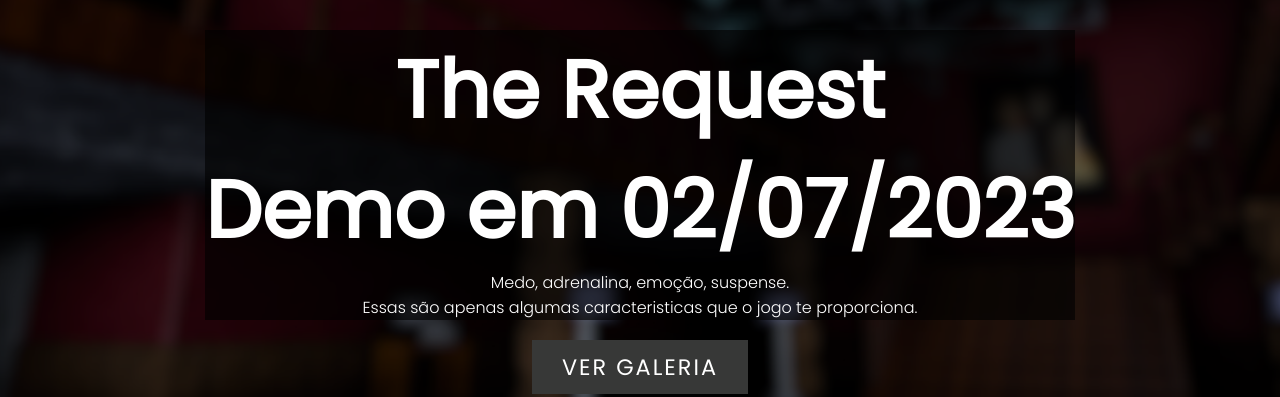
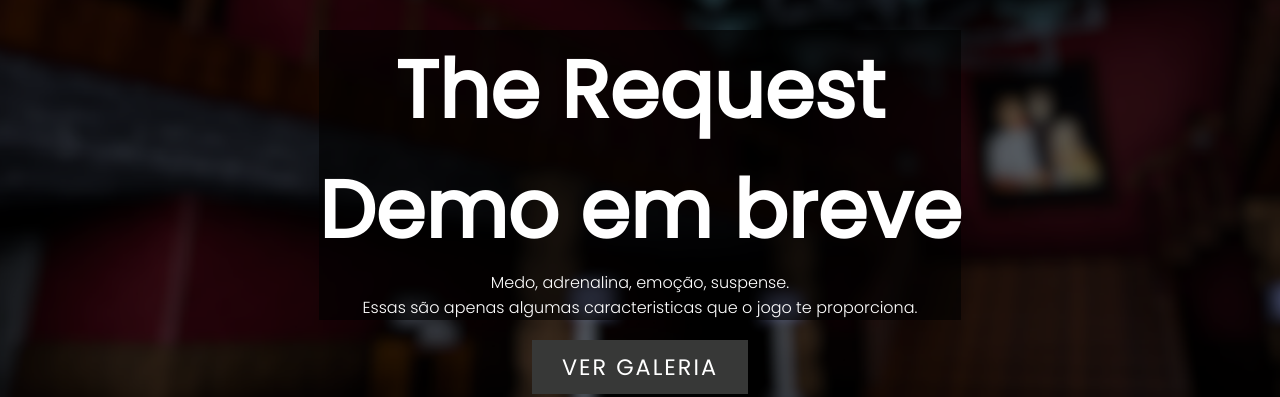
Before and after one commit to Gustavo-02/TheRequestWeb, a plain HTML site: page src/index.html in a window 1280 px wide. Shown: the part 528-925 px from the top of the page. Drawn offline with nearby package versions, Linux system fonts and the light colour scheme.

Commit message:
change plans

```diff
--- a/src/index.html
+++ b/src/index.html
@@ -58,7 +58,7 @@
     <section class="banner" id="banner" style="background-image: url(./images/Background.png);">
         <div class="content">
             <h2>The Request</h2>
-            <h2>Demo em 02/07/2023</h2>
+            <h2>Demo em breve</h2>
             <p>
                 Medo, adrenalina, emoção, suspense. <br>
                 Essas são apenas algumas caracteristicas que o jogo te proporciona.<br>
```
